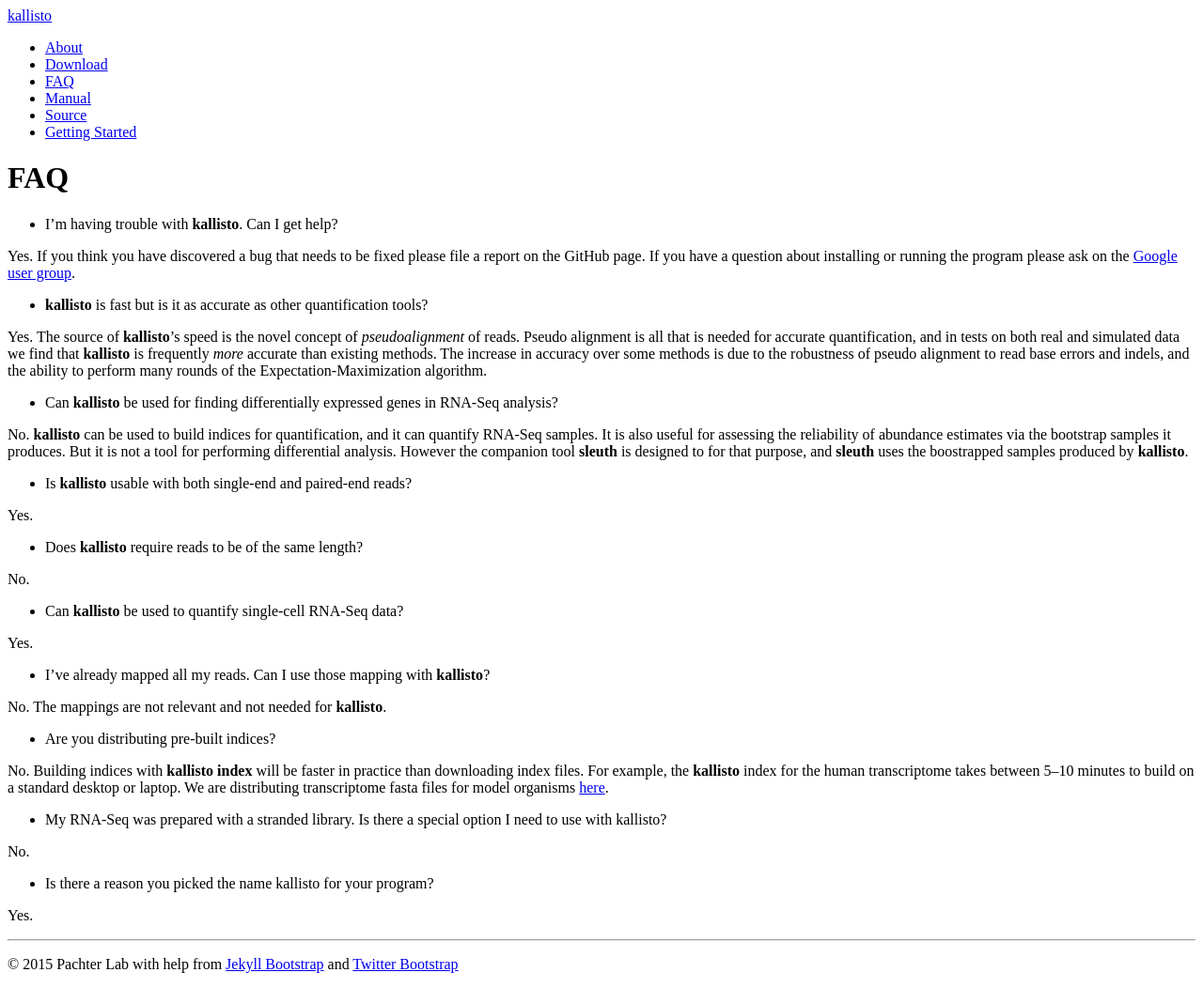
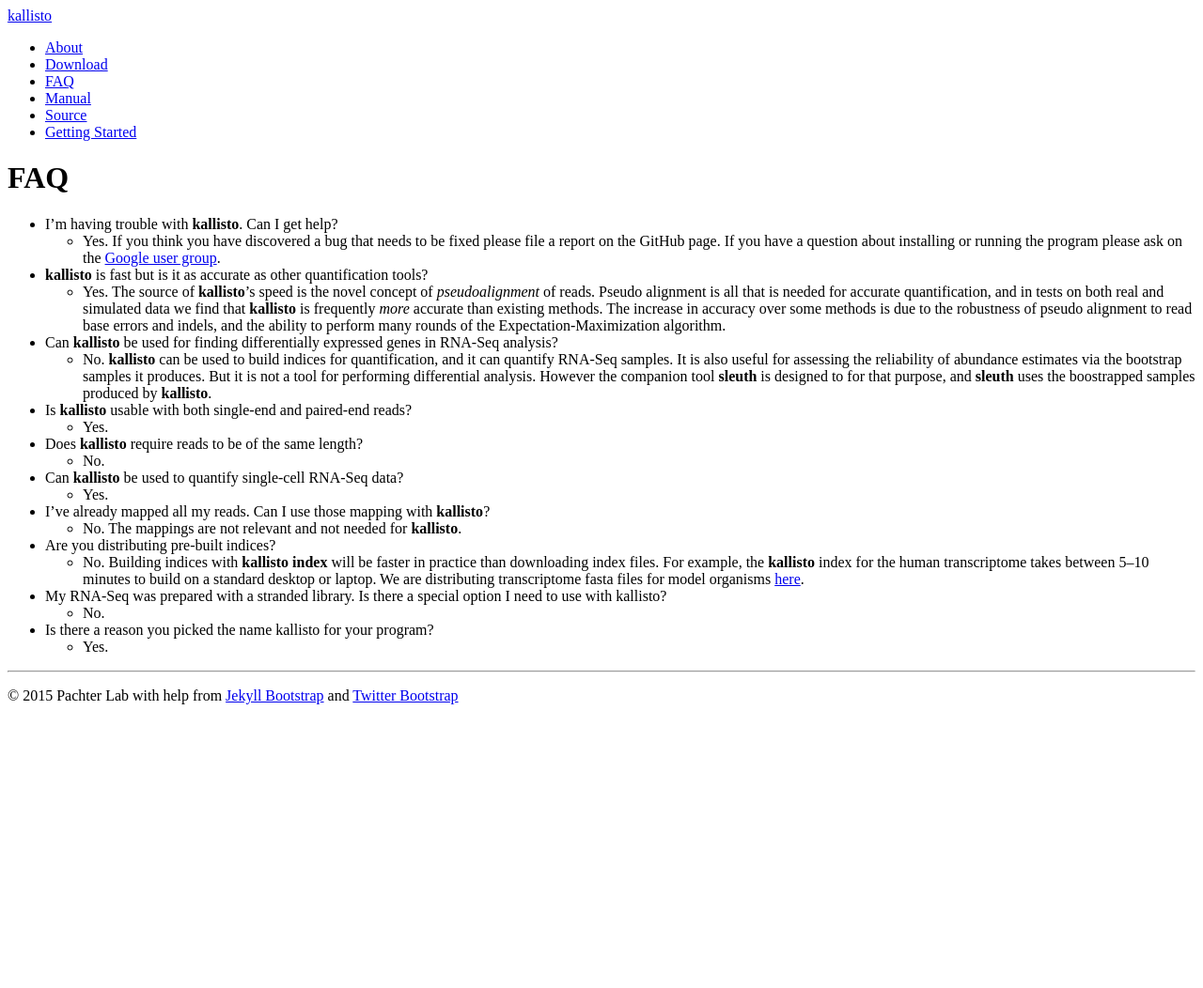
Before and after one commit to pachterlab/kallisto, a Jekyll site: the page built from faq.md, in a window 1280 px wide. Shown: the whole page at 94% size. Built offline with Jekyll 4.4.1, drawn with Linux system fonts in a browser that asks for light colours; after the commit the page ends 900 px from its top, so only the background shows below that.

Commit message:
reformatted FAQ

```diff
--- a/faq.md
+++ b/faq.md
@@ -7,42 +7,32 @@
 {% include JB/setup %}
 
 - I'm having trouble with __kallisto__. Can I get help?
-
-Yes. If you think you have discovered a bug that needs to be fixed please file a report on the GitHub page. If you have a question about installing or running the program please ask on the [Google user group](https://groups.google.com/forum/#!forum/kallisto-sleuth-users).
+  - Yes. If you think you have discovered a bug that needs to be fixed please file a report on the GitHub page. If you have a question about installing or running the program please ask on the [Google user group](https://groups.google.com/forum/#!forum/kallisto-sleuth-users).
 
 - __kallisto__ is fast but is it as accurate as other quantification tools?
-
-Yes. The source of  __kallisto__'s speed is the novel concept of _pseudoalignment_ of reads. Pseudo alignment is all that is needed for accurate quantification, and in tests on both real and simulated data we find that __kallisto__ is frequently _more_ accurate than existing methods. The increase in accuracy over some methods is due to the robustness of pseudo alignment to read base errors and indels, and the ability to perform many rounds of the Expectation-Maximization algorithm.
+  - Yes. The source of  __kallisto__'s speed is the novel concept of _pseudoalignment_ of reads. Pseudo alignment is all that is needed for accurate quantification, and in tests on both real and simulated data we find that __kallisto__ is frequently _more_ accurate than existing methods. The increase in accuracy over some methods is due to the robustness of pseudo alignment to read base errors and indels, and the ability to perform many rounds of the Expectation-Maximization algorithm.
 
 - Can __kallisto__  be used for finding differentially expressed genes in RNA-Seq analysis?
-
-No. __kallisto__ can be used to build indices for quantification, and it can quantify RNA-Seq samples. It is also useful for assessing the reliability of abundance estimates via the bootstrap samples it produces. But it is not a tool for performing differential analysis. However the companion tool __sleuth__ is designed to for that purpose, and __sleuth__  uses the boostrapped samples produced by __kallisto__.
+  - No. __kallisto__ can be used to build indices for quantification, and it can quantify RNA-Seq samples. It is also useful for assessing the reliability of abundance estimates via the bootstrap samples it produces. But it is not a tool for performing differential analysis. However the companion tool __sleuth__ is designed to for that purpose, and __sleuth__  uses the boostrapped samples produced by __kallisto__.
 
 - Is __kallisto__ usable with both single-end and paired-end reads?
-
-Yes.
+  - Yes.
 
 - Does __kallisto__ require reads to be of the same length?
-
-No.
+  - No.
 
 - Can __kallisto__ be used to quantify single-cell RNA-Seq data?
-
-Yes.
+  - Yes.
 
 - I've already mapped all my reads. Can I use those mapping with __kallisto__?
-
-No. The mappings are not relevant and not needed for __kallisto__.
+  - No. The mappings are not relevant and not needed for __kallisto__.
 
 
 - Are you distributing pre-built indices?
-
-No. Building indices with __kallisto index__ will be faster in practice than downloading index files. For example, the __kallisto__ index for the human transcriptome takes between 5--10 minutes to build on a standard desktop or laptop. We are distributing transcriptome fasta files for model organisms [here](http://bio.math.berkeley.edu/kallisto/transcriptomes/).
+  - No. Building indices with __kallisto index__ will be faster in practice than downloading index files. For example, the __kallisto__ index for the human transcriptome takes between 5--10 minutes to build on a standard desktop or laptop. We are distributing transcriptome fasta files for model organisms [here](http://bio.math.berkeley.edu/kallisto/transcriptomes/).
 
 - My RNA-Seq was prepared with a stranded library. Is there a special option I need to use with kallisto?
-
-No.
+  - No.
 
 - Is there a reason you picked the name kallisto for your program?
-
-Yes.
+  - Yes.
```
